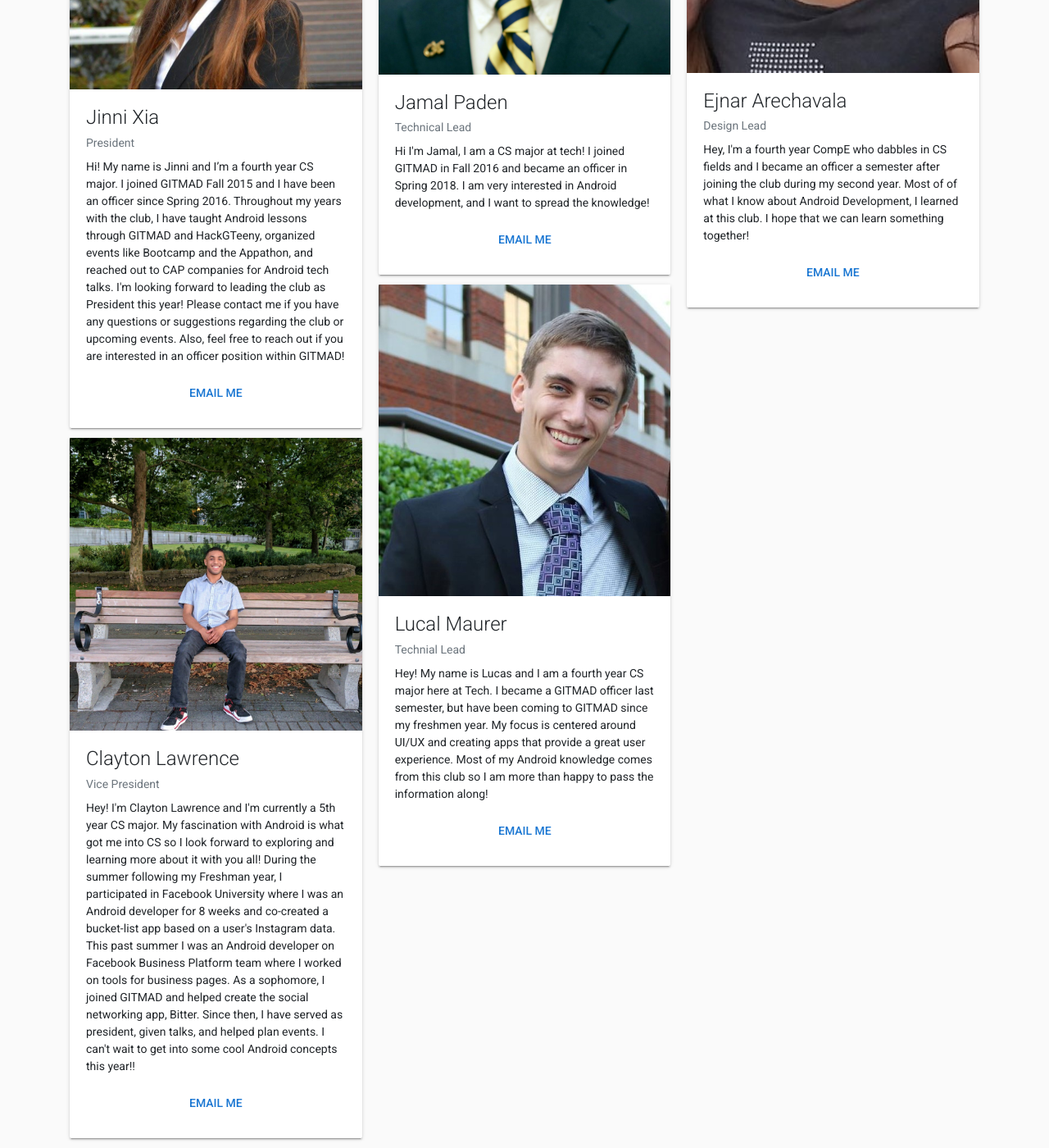
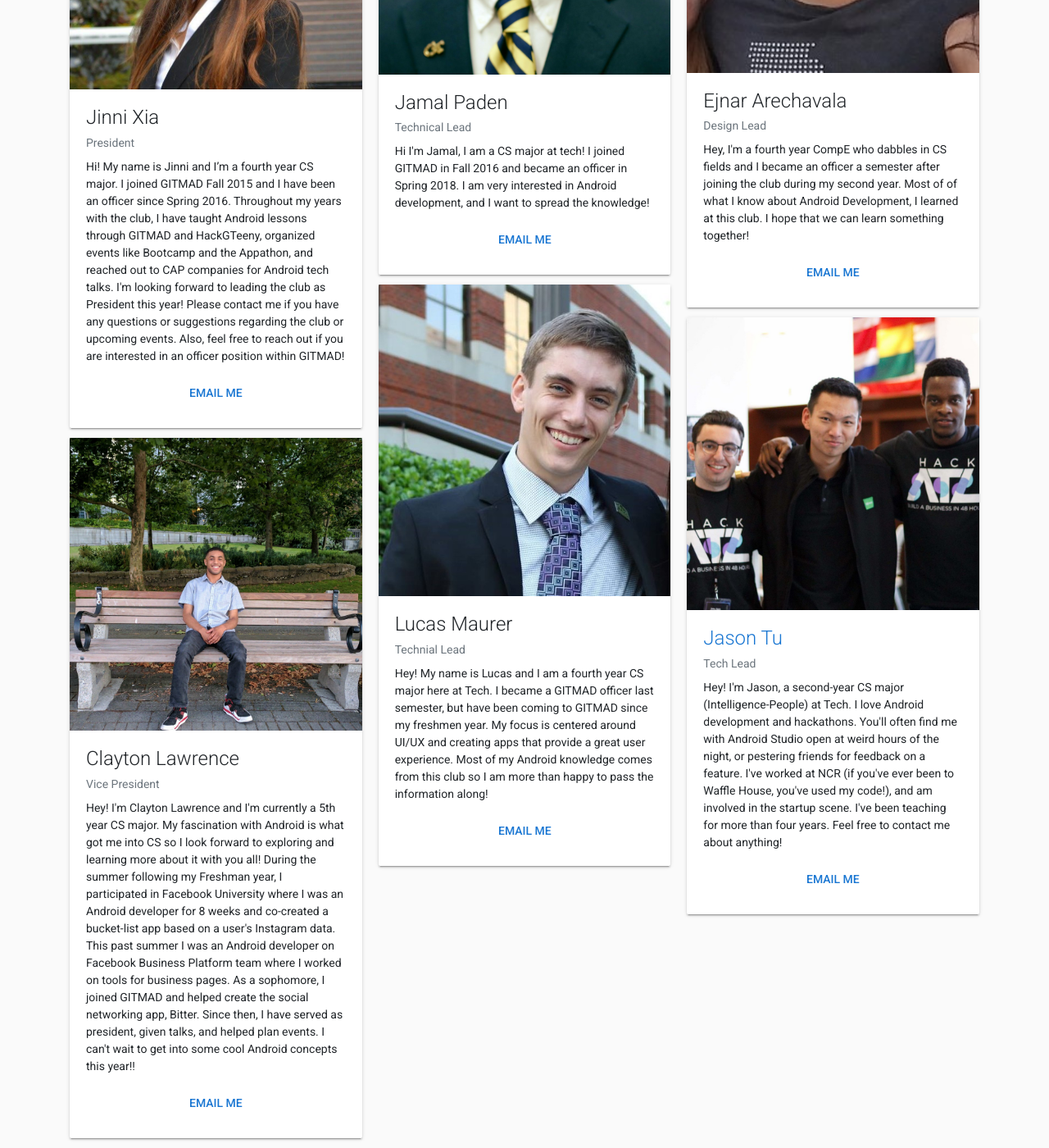
Before and after one commit to git-mad/gitmad.github.io, a Jekyll site: the page built from about.html, in a window 1280 px wide and 1400 px high, scrolled down 371 px. Shown: the whole window at 82% size. Built offline with Jekyll 4.4.1, drawn with Linux system fonts in a browser that asks for light colours; nearby versions of some CDN libraries.

Commit message:
Added Jason Tu

```diff
--- a/_data/officers.yml
+++ b/_data/officers.yml
@@ -16,7 +16,7 @@
   position: Technical Lead
   bio: Hi I'm Jamal, I am a CS major at tech! I joined GITMAD in Fall 2016 and became an officer in Spring 2018. I am very interested in Android development, and I want to spread the knowledge!
 
-- name: Lucal Maurer
+- name: Lucas Maurer
   picture: /assets/images/officers/lmaurer.jpg
   email: lmaurer@gatech.edu
   position: Technial Lead
@@ -27,3 +27,9 @@
   email: ejnar@gatech.edu
   position: Design Lead
   bio: Hey, I'm a fourth year CompE who dabbles in CS fields and I became an officer a semester after joining the club during my second year. Most of of what I know about Android Development, I learned at this club. I hope that we can learn something together!
+
+- name: <a href='https://jasontu.io'>Jason Tu</a>
+  picture: /assets/images/officers/jtu.jpg
+  email: jasontu@gatech.edu
+  position: Tech Lead
+  bio: Hey! I'm Jason, a second-year CS major (Intelligence-People) at Tech. I love Android development and hackathons. You'll often find me with Android Studio open at weird hours of the night, or pestering friends for feedback on a feature. I've worked at NCR (if you've ever been to Waffle House, you've used my code!), and am involved in the startup scene. I've been teaching for more than four years. Feel free to contact me about anything!
```
Also changed, not shown: assets/images/officers/jtu.jpg (added).
